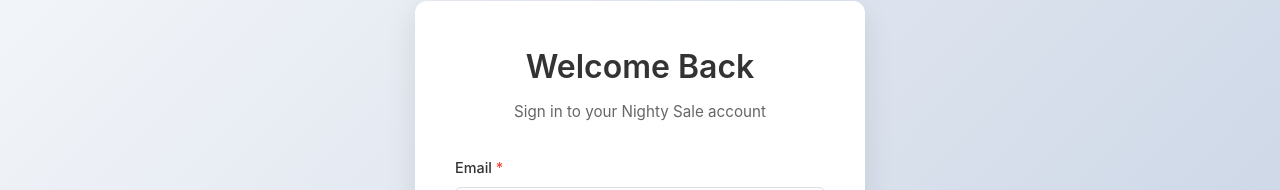
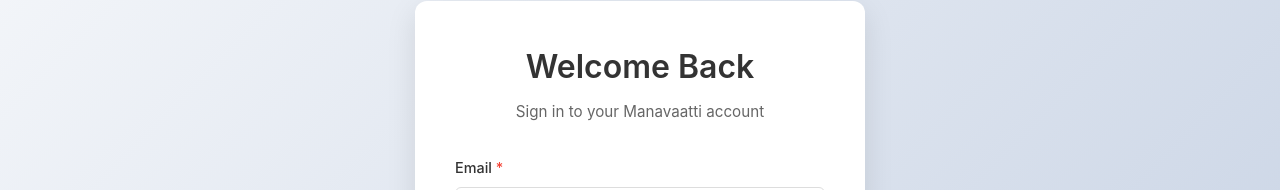
Before and after one commit to Sherbin872/Nighty_Sale_Fontend, a React (Vite) app: page /login in a window 1280 px wide. Shown: the part 123-313 px from the top of the page. Built offline with nearby package versions, Linux system fonts and the light colour scheme; a web font is replaced by a local one.

Commit message:
manavaatti name update in signin and signup page

```diff
--- a/src/pages/Login/Login.jsx
+++ b/src/pages/Login/Login.jsx
@@ -65,7 +65,7 @@
       <div className="login-container">
         <div className="login-header">
           <h1>Welcome Back</h1>
-          <p>Sign in to your Nighty Sale account</p>
+          <p>Sign in to your Manavaatti account</p>
         </div>
 
         {/* {console.log(error)} */}
--- a/src/pages/Register/Register.jsx
+++ b/src/pages/Register/Register.jsx
@@ -302,7 +302,7 @@
       <div className="register-container">
         <div className="register-header">
           <h1>Create Account</h1>
-          <p>Join Nighty Sale and start shopping</p>
+          <p>Join Manavaatti and start shopping</p>
         </div>
 
         {/* COMBINED ERROR ALERT BOX */}
```
